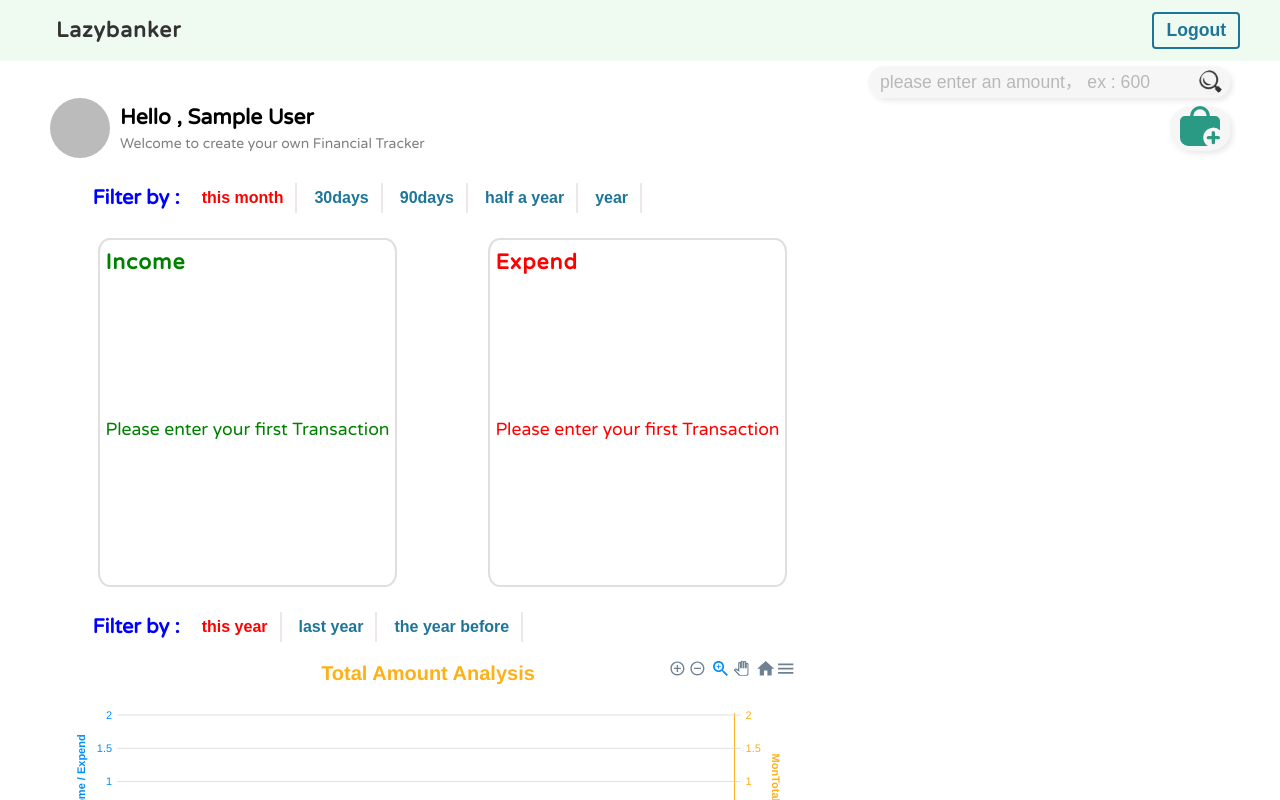
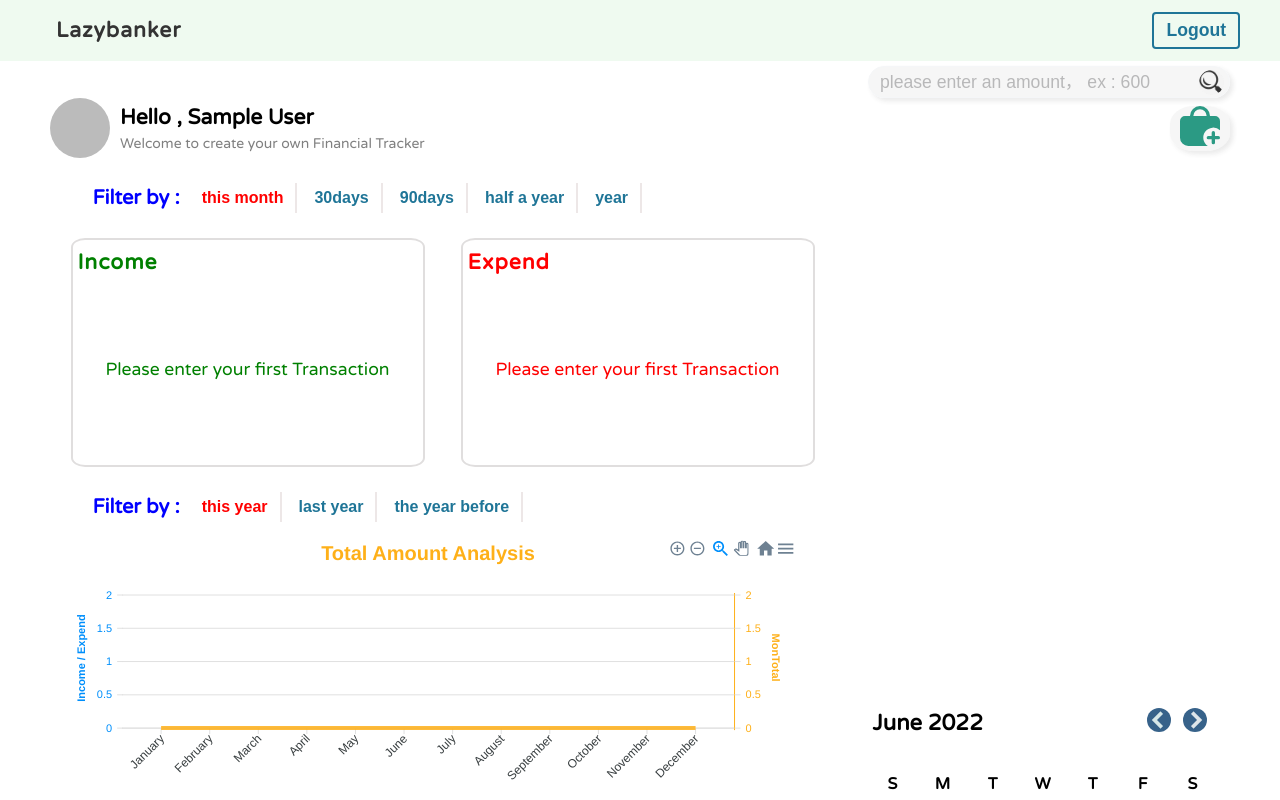
Before and after one commit to z77517615/LazyBanker, a React app: page / in a window 1280 px wide. Shown: the top 800 px of the page. Built offline with nearby package versions, Linux system fonts and the light colour scheme; no server answers; the database is empty; sample sign-in values are in the browser's storage.

Commit message:
adjust empty donut chart height

```diff
--- a/src/Component/Chart/DonutChart.css
+++ b/src/Component/Chart/DonutChart.css
@@ -23,7 +23,8 @@ header.title {
 }
 
 .emptyarray{
-  height:300px;
-  line-height: 300px;
+  height:180px;
+  width:340px;
+  line-height: 180px;
   text-align: center;
 }
```
Also changed, not shown: 1 other file (tests, documents, lock files or other folders).
